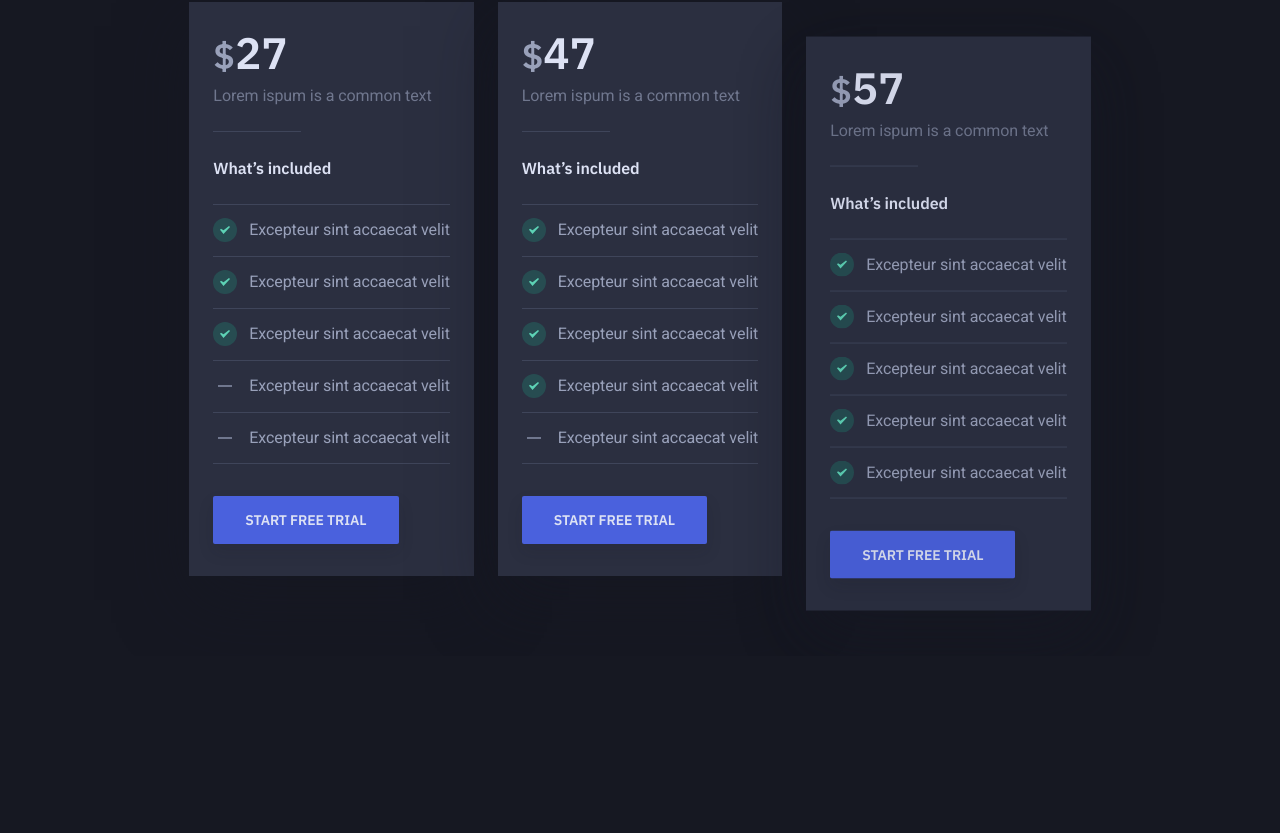
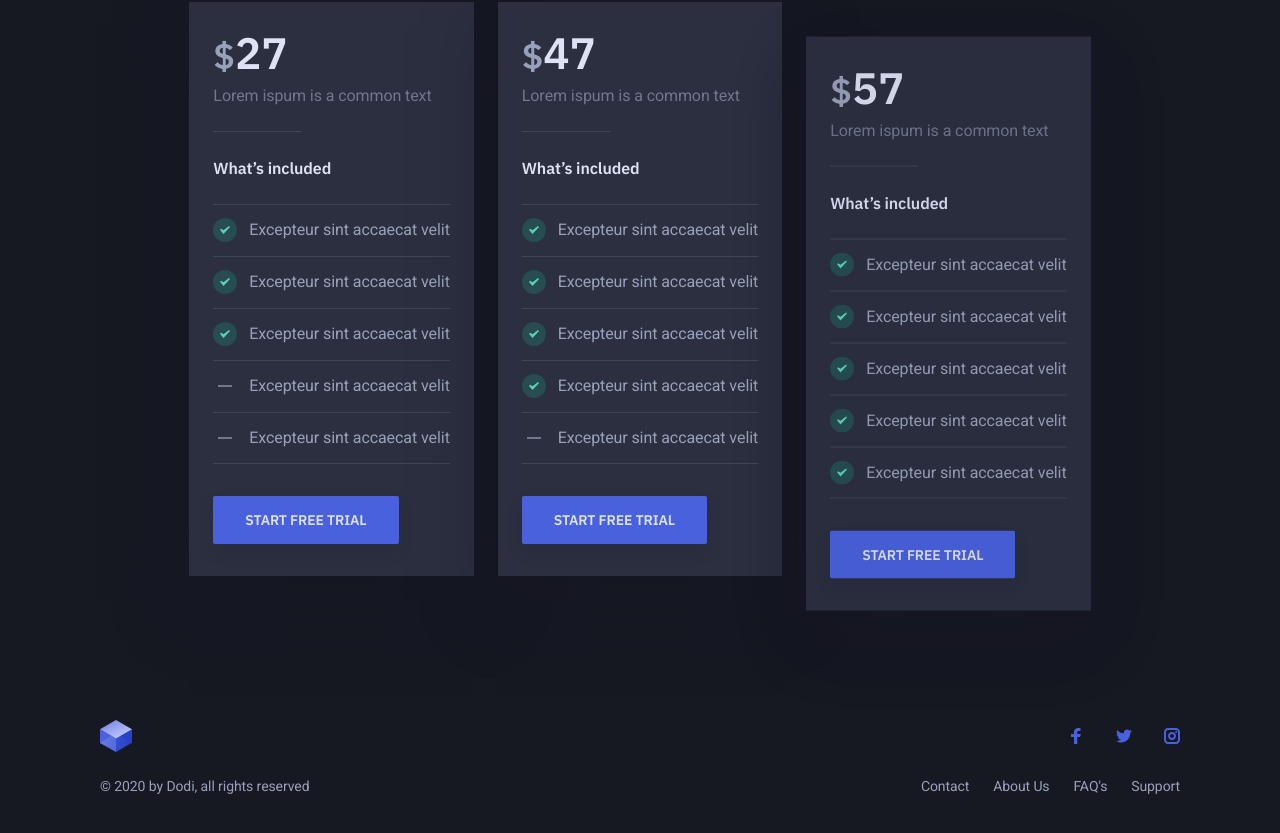
Before and after one commit to dodichakill/The-Chopo-LP, a React (Create React App) app: page / in a window 1280 px wide. Shown: the part 1889-2722 px from the top of the page. Before the commit the page ends 2545 px from the top, so only its background shows below. Built offline with nearby package versions, Linux system fonts and the light colour scheme.

Commit message:
finished

```diff
--- /dev/null
+++ b/src/parts/Footer.js
@@ -0,0 +1,89 @@
+import React from "react";
+
+import { NavLink } from "react-router-dom";
+import logo from "assets/images/logo.svg";
+export default function Footer() {
+  return (
+    <footer className="site-footer center-content-mobile">
+      <div className="container">
+        <div className="site-footer-inner">
+          <div className="footer-top space-between text-xxs">
+            <div className="brand">
+              <NavLink to="">
+                <img src={logo} alt="Cube" width="32" height="32" />
+              </NavLink>
+            </div>
+            <div className="footer-social">
+              <ul className="list-reset">
+                <li>
+                  <NavLink to="">
+                    <svg
+                      width="16"
+                      height="16"
+                      viewBox="0 0 16 16"
+                      xmlns="http://www.w3.org/2000/svg"
+                    >
+                      <title>Facebook</title>
+                      <path d="M6.023 16L6 9H3V6h3V4c0-2.7 1.672-4 4.08-4 1.153 0 2.144.086 2.433.124v2.821h-1.67c-1.31 0-1.563.623-1.563 1.536V6H13l-1 3H9.28v7H6.023z" />
+                    </svg>
+                  </NavLink>
+                </li>
+                <li>
+                  <NavLink to="">
+                    <svg
+                      width="16"
+                      height="16"
+                      viewBox="0 0 16 16"
+                      xmlns="http://www.w3.org/2000/svg"
+                    >
+                      <title>Twitter</title>
+                      <path d="M16 3c-.6.3-1.2.4-1.9.5.7-.4 1.2-1 1.4-1.8-.6.4-1.3.6-2.1.8-.6-.6-1.5-1-2.4-1-1.7 0-3.2 1.5-3.2 3.3 0 .3 0 .5.1.7-2.7-.1-5.2-1.4-6.8-3.4-.3.5-.4 1-.4 1.7 0 1.1.6 2.1 1.5 2.7-.5 0-1-.2-1.5-.4C.7 7.7 1.8 9 3.3 9.3c-.3.1-.6.1-.9.1-.2 0-.4 0-.6-.1.4 1.3 1.6 2.3 3.1 2.3-1.1.9-2.5 1.4-4.1 1.4H0c1.5.9 3.2 1.5 5 1.5 6 0 9.3-5 9.3-9.3v-.4C15 4.3 15.6 3.7 16 3z" />
+                    </svg>
+                  </NavLink>
+                </li>
+                <li>
+                  <NavLink to="">
+                    <svg
+                      width="16"
+                      height="16"
+                      viewBox="0 0 16 16"
+                      xmlns="http://www.w3.org/2000/svg"
+                    >
+                      <title>Instagram</title>
+                      <g>
+                        <circle cx="12.145" cy="3.892" r="1" />
+                        <path d="M8 12c-2.206 0-4-1.794-4-4s1.794-4 4-4 4 1.794 4 4-1.794 4-4 4zm0-6c-1.103 0-2 .897-2 2s.897 2 2 2 2-.897 2-2-.897-2-2-2z" />
+                        <path d="M12 16H4c-2.056 0-4-1.944-4-4V4c0-2.056 1.944-4 4-4h8c2.056 0 4 1.944 4 4v8c0 2.056-1.944 4-4 4zM4 2c-.935 0-2 1.065-2 2v8c0 .953 1.047 2 2 2h8c.935 0 2-1.065 2-2V4c0-.935-1.065-2-2-2H4z" />
+                      </g>
+                    </svg>
+                  </NavLink>
+                </li>
+              </ul>
+            </div>
+          </div>
+          <div className="footer-bottom space-between text-xxs invert-order-desktop">
+            <nav className="footer-nav">
+              <ul className="list-reset">
+                <li>
+                  <NavLink to="#">Contact</NavLink>
+                </li>
+                <li>
+                  <NavLink to="#">About Us</NavLink>
+                </li>
+                <li>
+                  <NavLink to="#">FAQ's</NavLink>
+                </li>
+                <li>
+                  <NavLink to="#">Support</NavLink>
+                </li>
+              </ul>
+            </nav>
+            <div className="footer-copyright">
+              &copy; 2020 by Dodi, all rights reserved
+            </div>
+          </div>
+        </div>
+      </div>
+    </footer>
+  );
+}
--- a/src/scenes/Homepage.js
+++ b/src/scenes/Homepage.js
@@ -6,6 +6,7 @@
 import Header from "parts/Header";
 import Clients from "parts/Clients";
 import Feature from "parts/Feature";
+import Footer from "parts/Footer";
 
 import HeroImage from "assets/images/hero-image.png";
 import FeatureTitle01 from "assets/images/feature-tile-icon-01.svg";
@@ -107,7 +108,9 @@
           <div className="hero-inner section-inner">
             <div className="hero-content">
               <Fade bottom delay={500}>
-                <h1 className="mt-0 mb-16">Landing template for startups</h1>
+                <h1 className="mt-0 mb-16">
+                  The Chopo : Landing template for startups
+                </h1>
               </Fade>
               <div className="container-xs">
                 <Fade bottom delay={1000}>
@@ -209,6 +212,7 @@
           </div>
         </div>
       </Section>
+      <Footer></Footer>
     </div>
   );
 }
```
